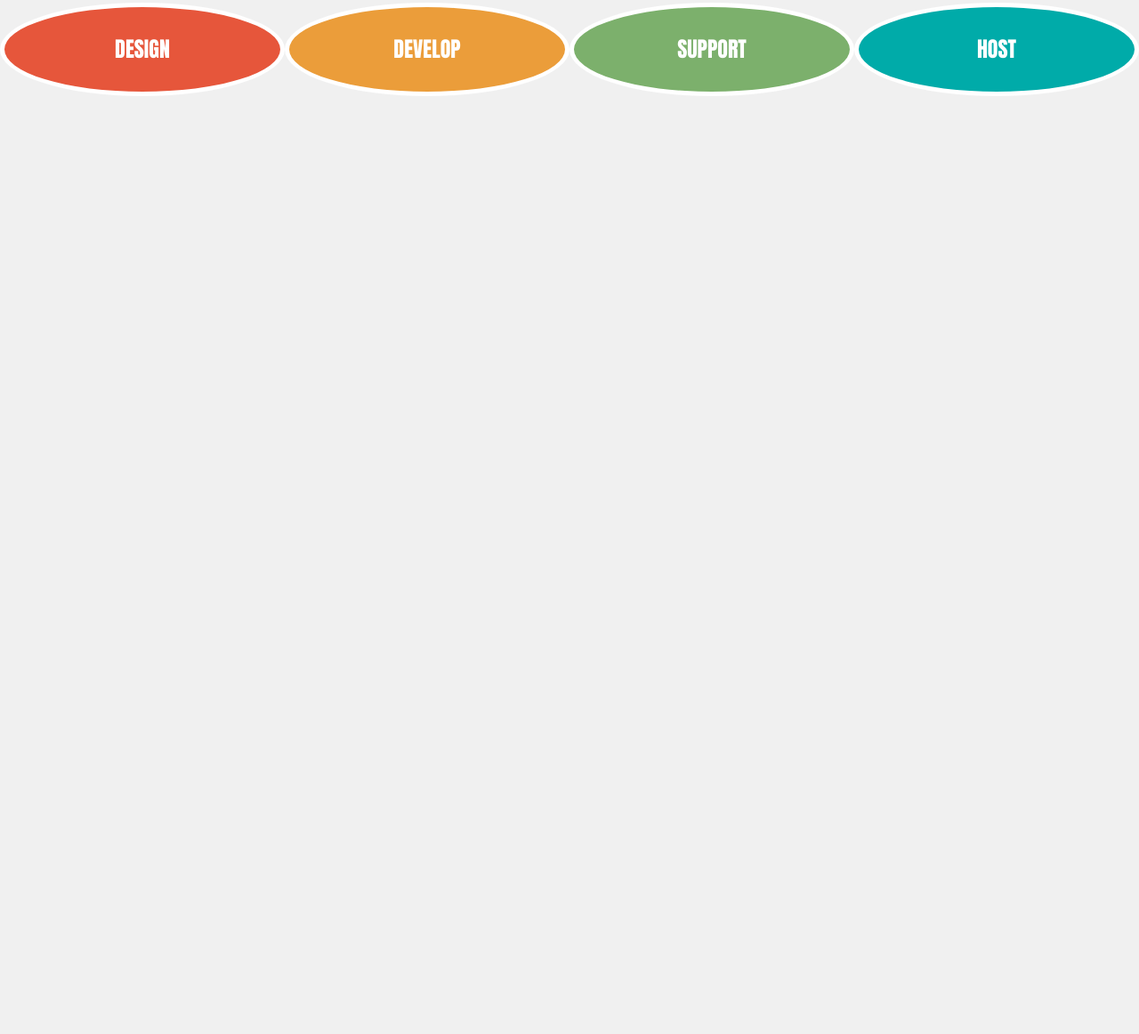
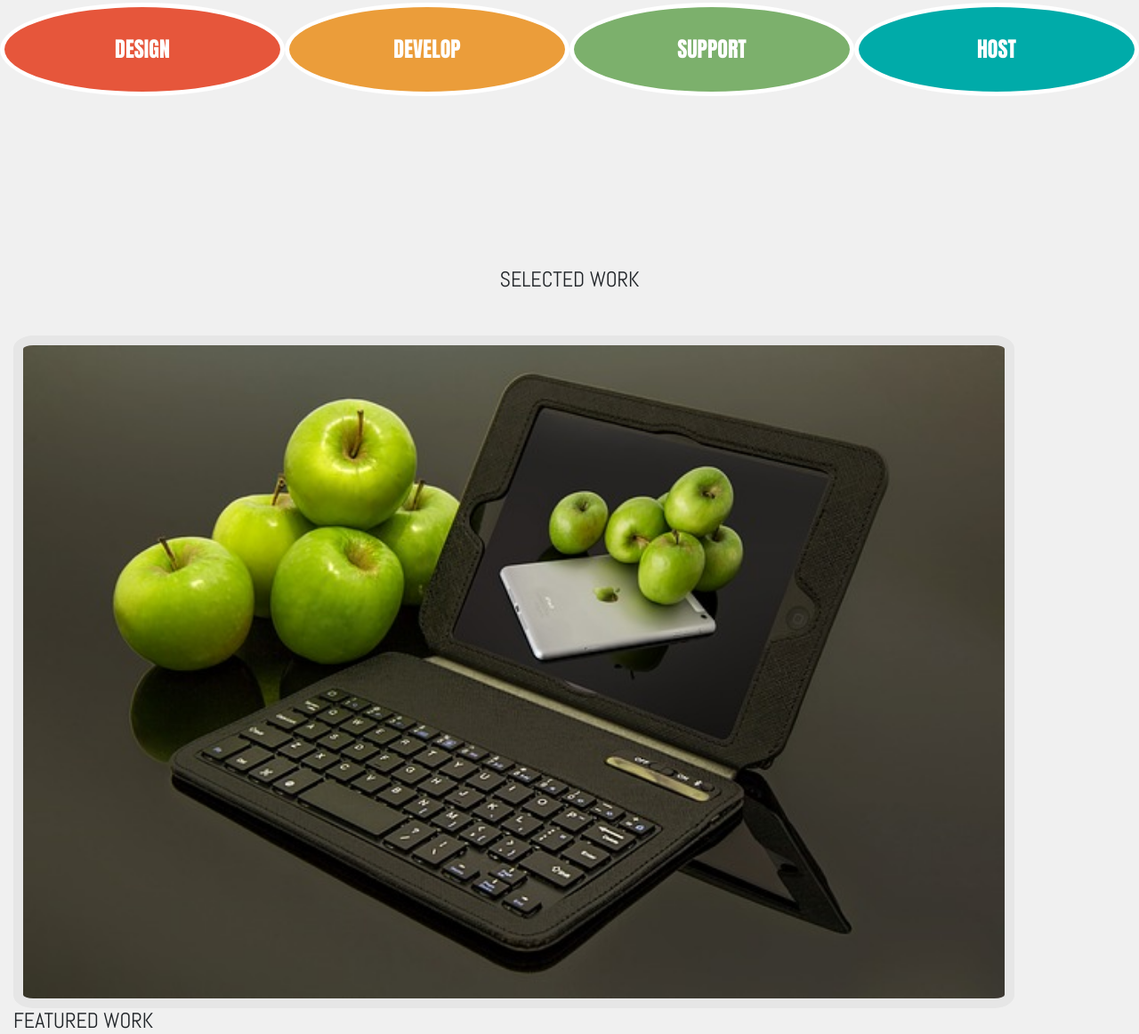
Before and after one commit to culver-zavala-neptune/codeup-design-project, a plain HTML site: page index.html in a window 1280 px wide. Shown: the part 347-1509 px from the top of the page at 89% size. Before the commit the page ends 800 px from the top, so only its background shows below. Drawn offline with nearby package versions, Linux system fonts and the light colour scheme.

Commit message:
additional work on circles

```diff
--- a/css/main.css
+++ b/css/main.css
@@ -11,11 +11,16 @@
 }
 
 * {
+    box-sizing: border-box;
+}
+
+body {
+    margin: 0;
+    padding: 0;
     background-color: #F0F0F0;
-}
-#title{
     font-family: 'Abel', sans-serif;
 }
+
 .circle {
     border-radius: 50%;
     border: 5px solid white;
@@ -78,3 +83,11 @@ h4 {
     background-color: var(--host-color);
     color: white;
 }
+
+img {
+    margin: auto;
+    width: 90%;
+    border: solid .7em #E6E6E6;
+    border-radius: 2%;
+
+}
--- a/index.html
+++ b/index.html
@@ -29,15 +29,27 @@
     </div>
     <div class="align-baseline">
         <div class="row">
-        <div class="col-6 col-sm-3 heading design text-uppercase d-flex justify-content-center align-items-center circle">
-            <h4>Design</h4></div>
-        <div class="col-6 col-sm-3 heading develop text-uppercase d-flex justify-content-center align-items-center circle">
-            <h4>Develop</h4></div>
-        <div class="col-6 col-sm-3 heading support text-uppercase d-flex justify-content-center align-items-center circle">
-            <h4>Support</h4></div>
-        <div class="col-6 col-sm-3 heading host text-uppercase d-flex justify-content-center align-items-center circle">
-            <h4>Host</h4></div>
+            <div class="col-6 col-sm-3 heading design text-uppercase d-flex justify-content-center align-items-center circle"><h4>Design</h4></div>
+            <div class="col-6 col-sm-3 heading develop text-uppercase d-flex justify-content-center align-items-center circle"><h4>Develop</h4></div>
+            <div class="col-6 col-sm-3 heading support text-uppercase d-flex justify-content-center align-items-center circle"><h4>Support</h4></div>
+            <div class="col-6 col-sm-3 heading host text-uppercase d-flex justify-content-center align-items-center circle"><h4>Host</h4></div>
         </div>
     </div>
+<!--SELECTED WORK-->
+    <section class="row d-flex">
+        <div class="col ">
+            <div>
+                <h4 class="text-uppercase text-center font-weight-normal" style="padding-top: 8em; padding-bottom: 2em;" >Selected Work</h4>
+            </div>
+            <div class=" align-items-center justify-content-center">
+                <img class="text-center" src="images/apple-ipad.jpg">
+            </div>
+            <div class=" align-items-center justify-content-center">
+                <h4 class="text-uppercase text-left font-weight-normal"> Featured Work</h4>
+            </div>
+    <!--MORE COL TO GO HERE-->
+        </div>
+    </section>
+
 </body>
 </html>
```
Lines whose indentation alone changed are shown as unchanged.
